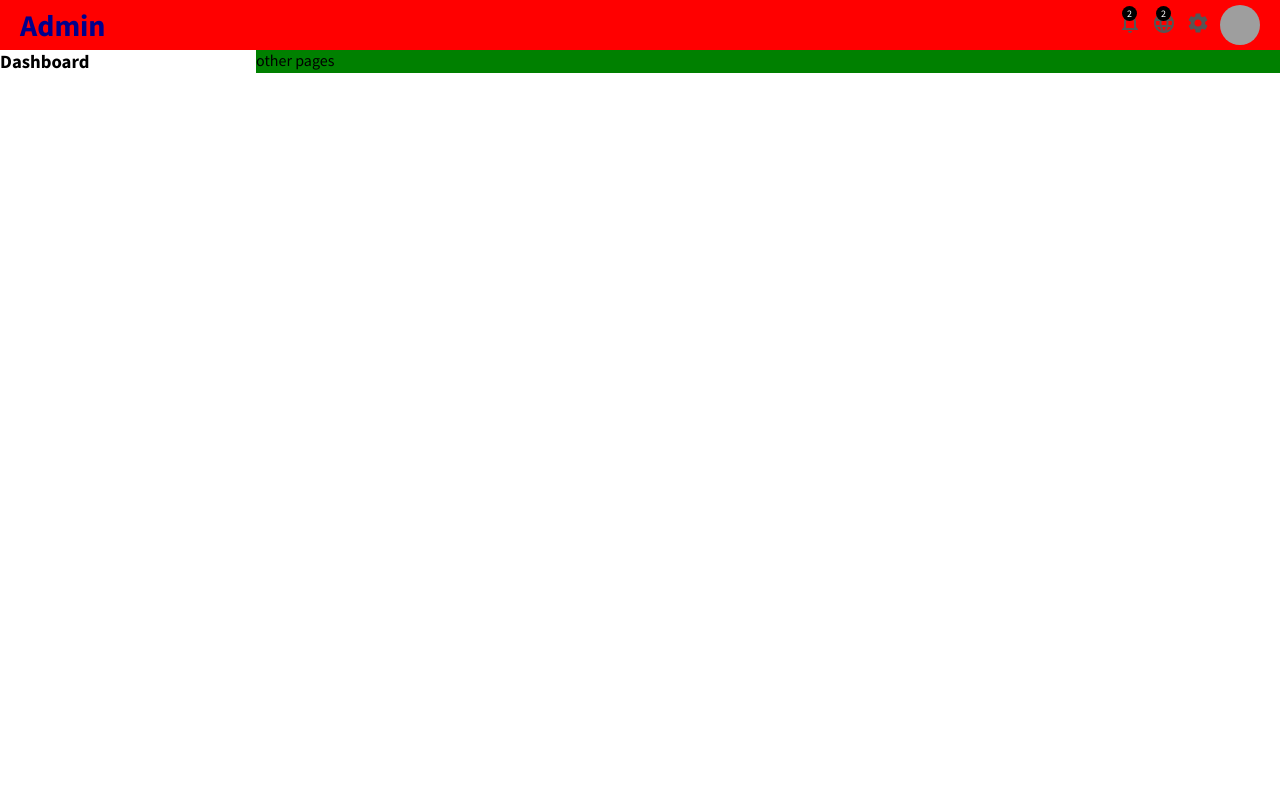
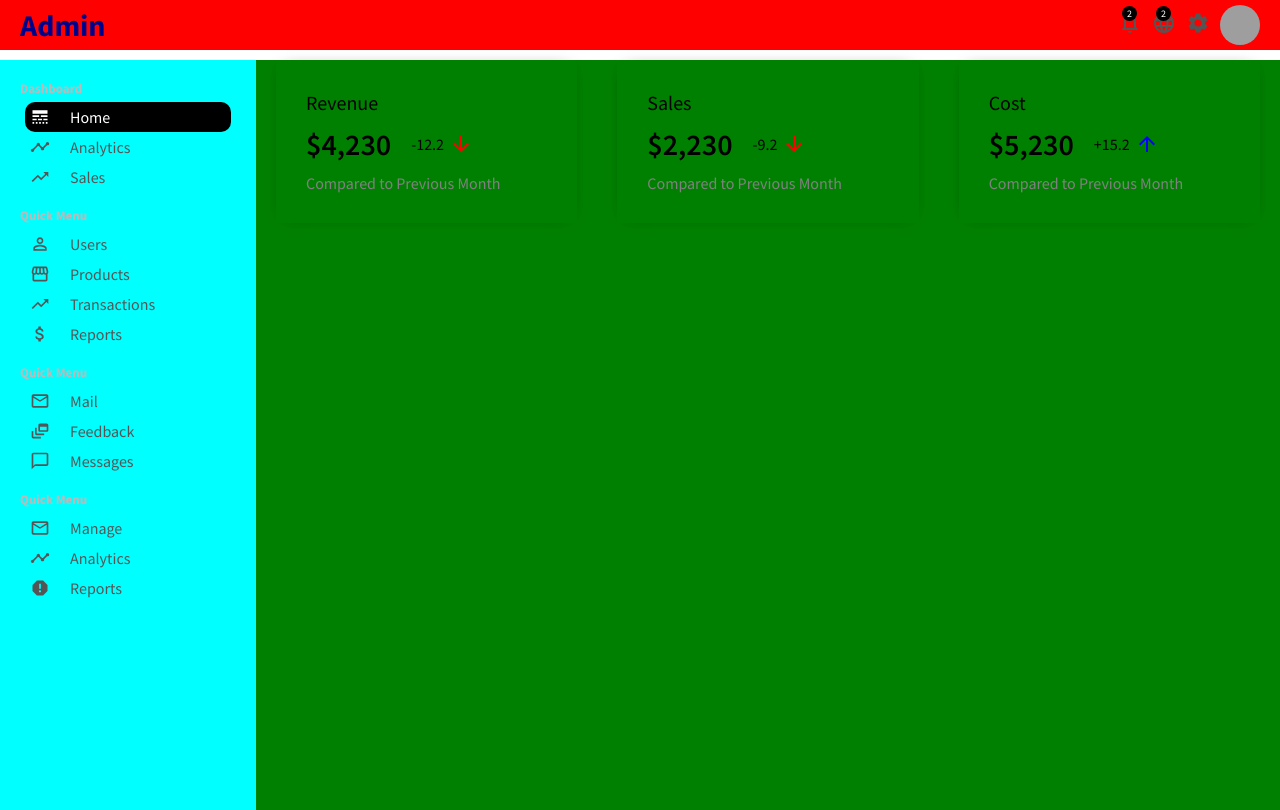
Before and after one commit to subhsoren/react-admin, a React (Create React App) app: page / in a window 1280 px wide. Built offline with nearby package versions, Linux system fonts and the light colour scheme; grey boxes are pictures that could not be loaded.

Commit message:
sidebar component created

```diff
--- a/src/App.css
+++ b/src/App.css
@@ -1,7 +1,4 @@
 .container{
     display: flex;
+    margin-top: 10px;
 }
-.others{
-    flex: 4;
-    background-color: green;
-}
--- a/src/App.js
+++ b/src/App.js
@@ -1,6 +1,7 @@
 import Sidebar from "./components/sidebar/Sidebar";
 import TopBar from "./components/topbar/TopBar";
 import './App.css';
+import Home from "./pages/home/Home";
 
 function App() {
   return (
@@ -8,7 +9,7 @@ function App() {
       <TopBar />
       <div className="container">
         <Sidebar />
-        <div className="others">other pages</div>
+        <Home />
       </div>
     </div>
   );
--- /dev/null
+++ b/src/components/featuredInfo/FeaturedInfo.css
@@ -0,0 +1,40 @@
+.featured{
+    width: 100%;
+    display: flex;
+    justify-content: space-between;
+}
+.featuredItem{
+    flex: 1;
+    margin: 0 20px;
+    padding: 30px;
+    cursor: pointer;
+    box-shadow: 0px 0px 15px -10px rgba(0,0,0,0.75);
+}
+.featuredTitle{
+    font-size: 20px;
+}
+.featuredMoneyContainer{
+    margin: 10px 0;
+    display: flex;
+    align-items: center;
+}
+.featuredMoney{
+    font-size: 30px;
+    font-weight: 600;
+}
+.featuredMoneyRate{
+    display: flex;
+    align-items: center;
+    margin-left: 20px;
+}
+ .featuredIcon{
+     font-size: 14px;
+     margin-left: 5px;
+     color: blue;
+ }
+  .featuredIcon.negative{
+      color: red;
+  }
+  .featuredSub{
+      color: gray;
+  }
--- /dev/null
+++ b/src/components/featuredInfo/FeaturedInfo.jsx
@@ -0,0 +1,38 @@
+import React from 'react';
+import './FeaturedInfo.css';
+import {ArrowDownward, ArrowUpward} from '@mui/icons-material';
+
+const FeaturedInfo = () => {
+    return (
+        <div className="featured">
+            <div className="featuredItem">
+                <span className="featuredTitle">Revenue</span>
+                <div className="featuredMoneyContainer">
+                    <span className="featuredMoney">$4,230</span>
+                    <span className="featuredMoneyRate">-12.2<ArrowDownward className="featuredIcon negative" /> </span>
+                </div>
+                <span className="featuredSub">Compared to Previous Month</span>
+            </div>
+            <div className="featuredItem">
+                <span className="featuredTitle">Sales</span>
+                <div className="featuredMoneyContainer">
+                    <span className="featuredMoney">$2,230</span>
+                    <span className="featuredMoneyRate">-9.2<ArrowDownward className="featuredIcon negative" /> </span>
+                </div>
+                <span className="featuredSub">Compared to Previous Month</span>
+            </div>
+            <div className="featuredItem">
+                <span className="featuredTitle">Cost</span>
+                <div className="featuredMoneyContainer">
+                    <span className="featuredMoney">$5,230</span>
+                    <span className="featuredMoneyRate">+15.2<ArrowUpward className="featuredIcon" /> </span>
+                </div>
+                <span className="featuredSub">Compared to Previous Month</span>
+
+            </div>
+
+        </div>
+    )
+}
+
+export default FeaturedInfo
--- a/src/components/sidebar/Sidebar.css
+++ b/src/components/sidebar/Sidebar.css
@@ -1,3 +1,42 @@
 .sidebar{
     flex: 1;
+    height: calc(100vh - 50px);
+    background-color:cyan;
+    position: sticky;
+    top: 50px;
 }
+.sidebarWrapper{
+    padding: 20px;
+    color: #555;
+}
+.sidebarMenu{
+    margin-bottom: 10px;
+}
+.sidebarTitle{
+    font-size: 13px;
+    color: rgb(187, 186, 186);
+}
+.sidebarList{
+    list-style: none;
+    padding: 5px;
+}
+.sidebarListItem{
+    padding: 5px;
+    cursor: pointer;
+    display: flex;
+    align-items: center;
+    border-radius: 10px;
+    -webkit-border-radius: 10px;
+    -moz-border-radius: 10px;
+    -ms-border-radius: 10px;
+    -o-border-radius: 10px;
+}
+.sidebarListItem.active, .sidebarListItem:hover{
+    background-color:black;
+    color: #fff;
+}
+.sidebarIcon{
+    margin-right: 20px;
+    font-size: 20px !important;
+
+}
--- a/src/components/sidebar/Sidebar.jsx
+++ b/src/components/sidebar/Sidebar.jsx
@@ -1,5 +1,7 @@
 import React from 'react';
 import './Sidebar.css';
+import {LineStyle, Timeline, TrendingUp, PersonOutline, Storefront, AttachMoney, MailOutline, DynamicFeed, ChatBubbleOutline, Report
+} from '@mui/icons-material';
 
 
 const SideBar = () => {
@@ -8,7 +10,80 @@ const SideBar = () => {
             <div className="sidebarWrapper">
                 <div className="sidebarMenu">
                     <h3 className="sidebarTitle">Dashboard</h3>
+                    <ul className="sidebarList">
+                        <li className="sidebarListItem active">
+                            <LineStyle className="sidebarIcon" />
+                            Home
+                        </li>
+                        <li className="sidebarListItem">
+                            <Timeline className="sidebarIcon" />
+                            Analytics
+                        </li>
+                        <li className="sidebarListItem">
+                            <TrendingUp className="sidebarIcon" />
+                            Sales
+                        </li>
+                    </ul>
                 </div>
+                <div className="sidebarMenu">
+                    <h3 className="sidebarTitle">Quick Menu</h3>
+                    <ul className="sidebarList">
+                        <li className="sidebarListItem">
+                            <PersonOutline className="sidebarIcon" />
+                            Users
+                        </li>
+                        <li className="sidebarListItem">
+                            <Storefront className="sidebarIcon" />
+                            Products
+                        </li>
+                        <li className="sidebarListItem">
+                            <TrendingUp className="sidebarIcon" />
+                            Transactions
+                        </li>
+                        <li className="sidebarListItem">
+                            <AttachMoney className="sidebarIcon" />
+                            Reports
+                        </li>
+                    </ul>
+                </div>
+                <div className="sidebarMenu">
+                    <h3 className="sidebarTitle">Quick Menu</h3>
+                    <ul className="sidebarList">
+                        <li className="sidebarListItem">
+                            <MailOutline className="sidebarIcon" />
+                            Mail
+                        </li>
+                        <li className="sidebarListItem">
+                            <DynamicFeed className="sidebarIcon" />
+                            Feedback
+                        </li>
+                        <li className="sidebarListItem">
+                            <ChatBubbleOutline className="sidebarIcon" />
+                            Messages
+                        </li>
+
+                    </ul>
+                </div>
+                <div className="sidebarMenu">
+                    <h3 className="sidebarTitle">Quick Menu</h3>
+                    <ul className="sidebarList">
+                        <li className="sidebarListItem">
+                            <MailOutline className="sidebarIcon" />
+                            Manage
+                        </li>
+                        <li className="sidebarListItem">
+                            <Timeline className="sidebarIcon" />
+                           Analytics
+                        </li>
+                        <li className="sidebarListItem">
+                            <Report className="sidebarIcon" />
+                            Reports
+                        </li>
+
+                    </ul>
+                </div>
+
+
             </div>
 
         </div>
--- /dev/null
+++ b/src/pages/home/Home.css
@@ -0,0 +1,4 @@
+.home{
+    flex: 4;
+    background-color:green;
+}
--- /dev/null
+++ b/src/pages/home/Home.jsx
@@ -0,0 +1,14 @@
+import React from 'react';
+import FeaturedInfo from '../../components/featuredInfo/FeaturedInfo';
+import './Home.css';
+
+const Home = () => {
+    return (
+        <div className="home">
+            <FeaturedInfo />
+
+        </div>
+    )
+}
+
+export default Home
```
